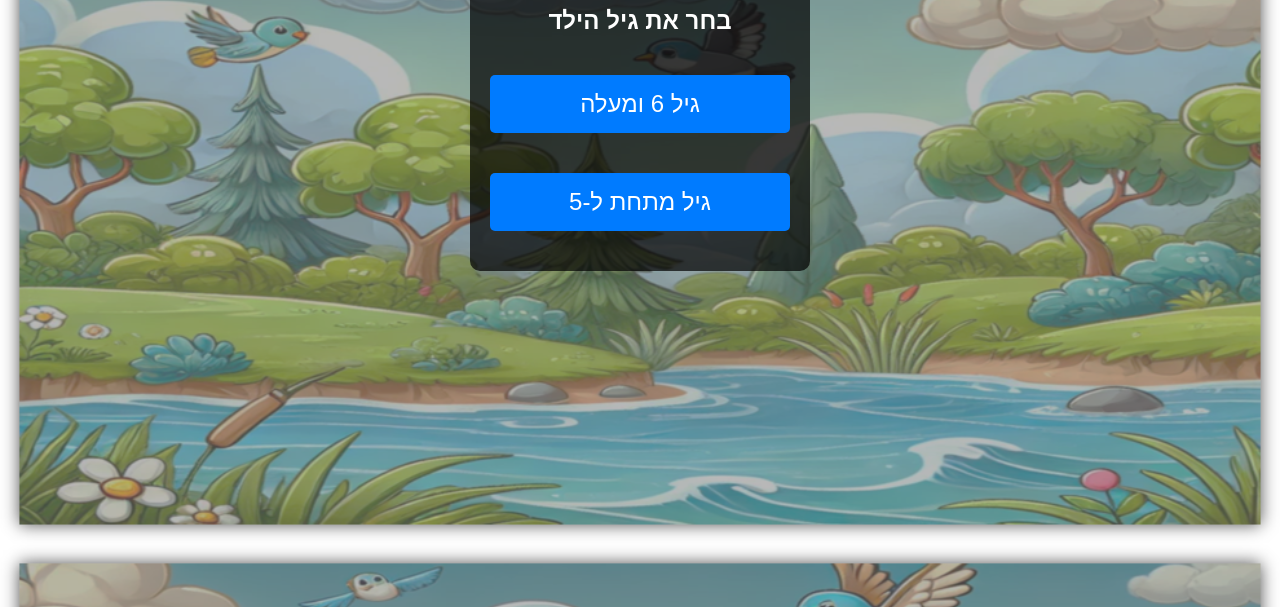
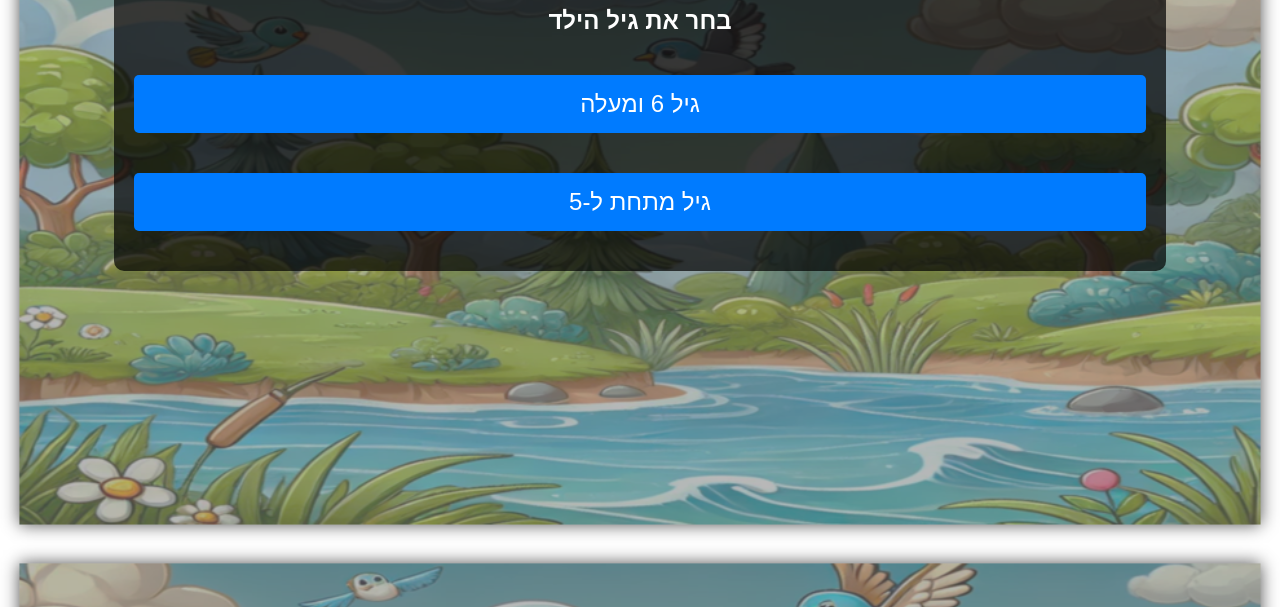
Before and after one commit to AvichailChaim/Learning-Together, a plain HTML site: page index.html in a window 1280 px wide. Shown: the part 193-800 px from the top of the page. Drawn offline with Linux system fonts and the light colour scheme.

Commit message:
Update index.html

```diff
--- a/index.html
+++ b/index.html
@@ -19,7 +19,7 @@
             padding: 20px;
             background-color: rgba(0, 0, 0, 0.7);
             border-radius: 10px;
-            width: 300px;
+            width: 80%; /* שינוי רוחב הקונטיינר ל-80% כדי להתאים למסכים קטנים יותר */
         }
         button {
             font-size: 1.5em;
```
